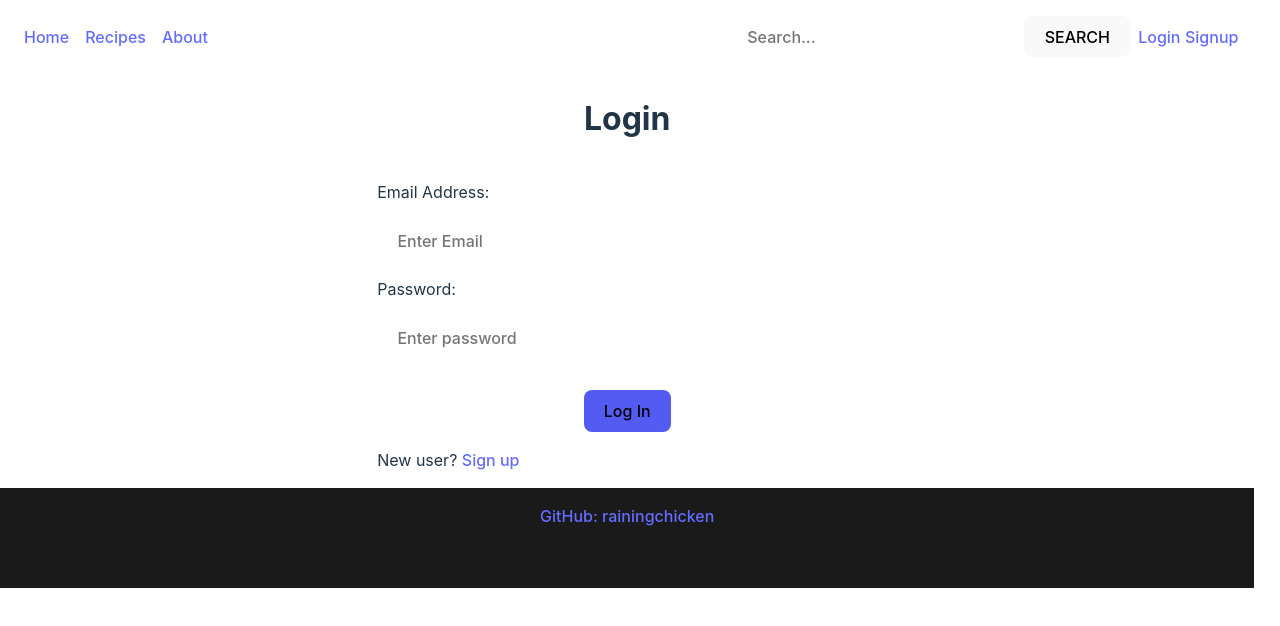
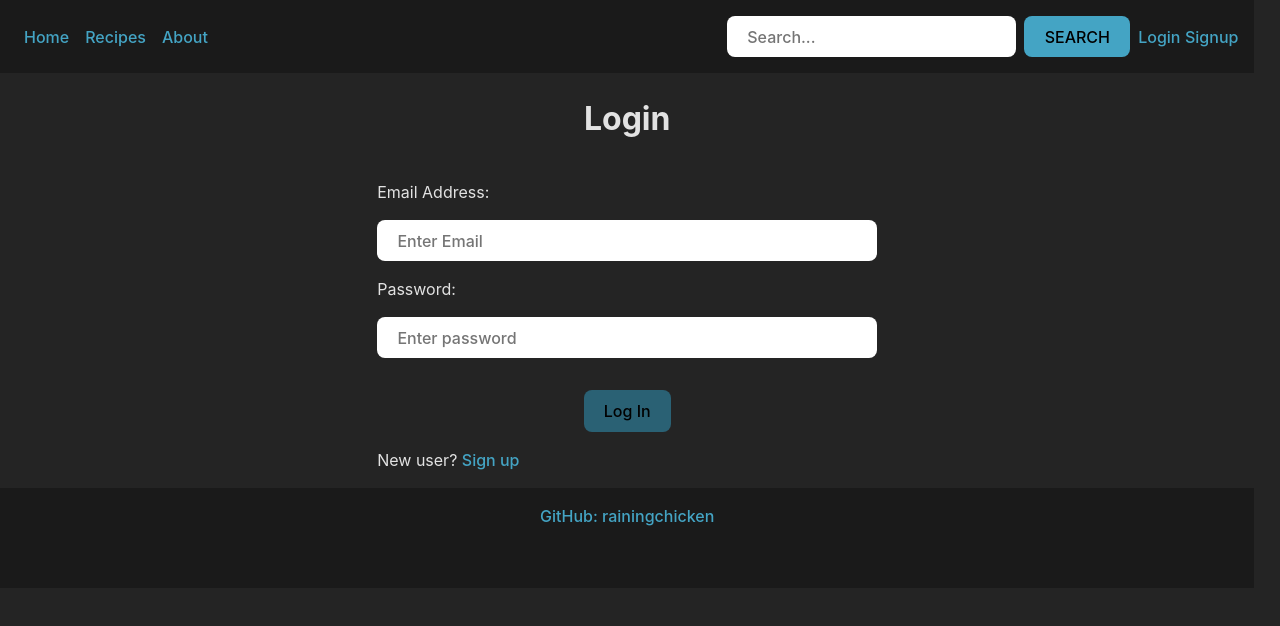
Before and after one commit to rainingchicken/struggle-meal-recipes, a React (Vite) app in the folder frontend-recipe/: page /login in a window 1280 px wide. Shown: the top 626 px of the page. Built offline with nearby package versions, Linux system fonts and the light colour scheme.

Commit message:
styled with a theme color

```diff
--- a/frontend-recipe/src/components/Navbar.tsx
+++ b/frontend-recipe/src/components/Navbar.tsx
@@ -59,7 +59,7 @@ function Navbar() {
               setSearchTerm((e.target as HTMLInputElement).value)
             }
           />
-          <button className="buttons">SEARCH</button>
+          <button className="navbarsearchBtn">SEARCH</button>
         </form>
         {!userInfo ? (
           <span>
--- a/frontend-recipe/src/index.css
+++ b/frontend-recipe/src/index.css
@@ -11,6 +11,9 @@
   text-rendering: optimizeLegibility;
   -webkit-font-smoothing: antialiased;
   -moz-osx-font-smoothing: grayscale;
+
+  --themeColor: #44a4c4;
+  --themeColorBright: #2A6174
 }
 
 .editorContainer {
@@ -61,19 +64,22 @@ div:has(> .editor-placeholder) {
 
 a {
   font-weight: 500;
-  color: #646cff;
+  /* color: #646cff; */
+  color: var(--themeColor);
   text-decoration: inherit;
 }
 
 a:hover {
-  color: #535bf2;
+  /* color: #535bf2; */
+  color: var(--themeColorBright);
 }
 
 .addBtn button,
 .btn {
   display: flex;
   margin: 0 auto;
-  background-color: #535bf2;
+  /* background-color: #535bf2; */
+  color: var(--themeColorBright);
   align-content: center;
 }
 
@@ -107,7 +113,9 @@ button {
 }
 
 button:hover {
-  border-color: #646cff;
+  /* border-color: #646cff; */
+  border: var(--themeColor);
+
 }
 
 button:focus,
@@ -119,14 +127,16 @@ button:focus-visible {
   margin: 2em auto 0;
   display: flex;
 
-  background-color: #535bf2;
+  /* background-color: #535bf2; */
+  background-color: var(--themeColorBright);
   align-content: center;
 }
 
 .error {
   color: white;
   text-align: center;
-  background-color: #535bf2;
+  /* background-color: #535bf2; */
+  background-color: var(--themeColorBright);
 }
 
 footer {
@@ -186,7 +196,8 @@ footer {
 }
 
 .headerLink {
-  background-color: #1a1a1a;
+  /* background-color: #1a1a1a; */
+  background-color: lightgray;
   padding: .5em;
   border-radius: 8px;
 }
@@ -288,6 +299,7 @@ li {
   max-width: 100%;
   display: flex;
   justify-content: space-between;
+  background-color: #1a1a1a;
 }
 
 .navbarTopRight {
@@ -305,6 +317,17 @@ li {
 
 .navbarTopLeft span {
   margin: 0 .5em;
+}
+
+.navbarsearchBtn {
+  background-color: var(--themeColor);
+  transition: border-color 0.25s;
+  transition: background-color 0.25s;
+}
+
+.navbarsearchBtn:hover {
+  background-color: transparent;
+  border: 1px solid var(--themeColorBright);
 }
 
 .recipeParentParentContainer {
@@ -327,7 +350,7 @@ li {
   display: flex;
   width: 400px;
   border-radius: 8px;
-  border: 1px solid #535bf2;
+  border: 1px solid var(--themeColorBright);
   padding: 0.6em 1.2em;
   font-size: 1em;
   font-weight: 500;
@@ -349,7 +372,8 @@ li {
 }
 
 .recipeDetailsHealth {
-  background-color: #535bf2;
+  /* background-color: #535bf2; */
+  background-color: var(--themeColorBright);
   padding: .2em .5em;
   border-radius: 8px;
 }
@@ -496,21 +520,6 @@ ul {
   padding: 0;
 }
 
-@media (prefers-color-scheme: light) {
-  :root {
-    color: #213547;
-    background-color: #ffffff;
-  }
-
-  a:hover {
-    color: #747bff;
-  }
-
-  button {
-    background-color: #f9f9f9;
-  }
-}
-
 @media only screen and (max-width: 500px) {
   form {
     width: 95vw;
```
Also changed, not shown: 1 other file (tests, documents, lock files or other folders).
